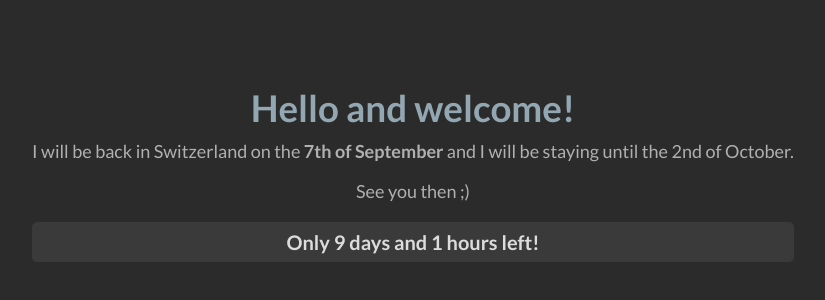
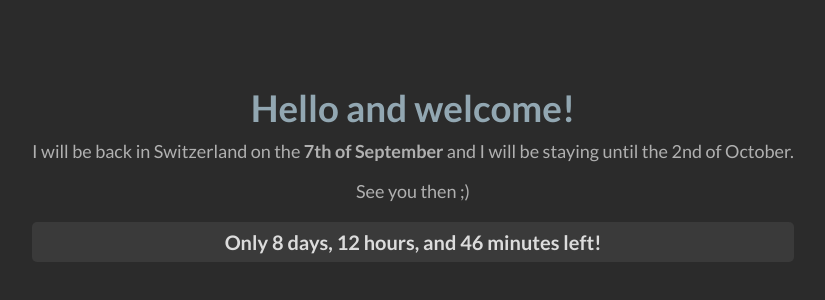
Before and after one commit to jerrygblum/jerrygblum.github.io, a plain HTML site: page index.html in a window 1280 px wide. Shown: the part 238-538 px from the top of the page, without its empty margins (227-1052 px from the left). Drawn offline with Linux system fonts and the light colour scheme.

Commit message:
Update index.html

```diff
--- a/index.html
+++ b/index.html
@@ -89,7 +89,7 @@
             const countdownElement = document.getElementById('countdown');
 
             // Define the target date in UTC timezone
-            const targetDate = new Date(Date.UTC(2024, 8, 7, 13, 10, 0)); // September 7, 2024, at 13:10:00 UTC
+            const targetDate = new Date(Date.UTC(2024, 8, 7, 0, 0, 0)); // September 7, 2024, at 00:00:00 UTC
             const now = new Date();
 
             // Calculate the distance between now and the target date
@@ -98,9 +98,10 @@
             // Calculate time components
             const days = Math.floor(distance / (1000 * 60 * 60 * 24));
             const hours = Math.floor((distance % (1000 * 60 * 60 * 24)) / (1000 * 60 * 60));
+            const minutes = Math.floor((distance % (1000 * 60 * 60)) / (1000 * 60));
 
-            // Display countdown in days and hours
-            countdownElement.innerHTML = `Only ${days} days and ${hours} hours left!`;
+            // Display countdown in days, hours, and minutes
+            countdownElement.innerHTML = `Only ${days} days, ${hours} hours, and ${minutes} minutes left!`;
 
             // Check if the target date has been reached
             if (distance < 0) {
@@ -113,5 +114,6 @@
         const countdownInterval = setInterval(updateCountdown, 1000);
         updateCountdown(); // Initial call to display immediately
     </script>
+
 </body>
 </html>
```
